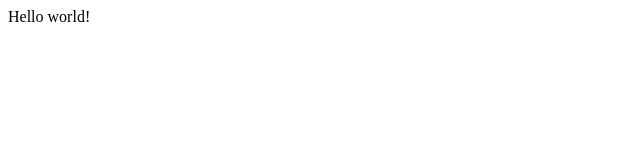
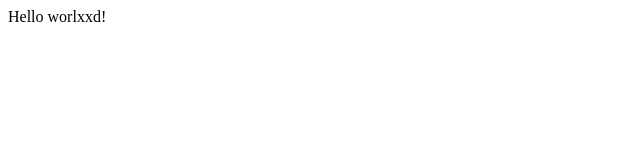
Before and after one commit to KrzysztofHum/fit-przepisy, a Gatsby site: page / in a window 1280 px wide. Shown: the full height of the page, 0-640 px from the left. Built offline with nearby package versions, Linux system fonts and the light colour scheme; Gatsby itself is replaced by a stand-in of ours.

Commit message:
first commit

```diff
--- a/src/pages/index.js
+++ b/src/pages/index.js
@@ -1,5 +1,5 @@
 import React from "react"
 
 export default function Home() {
-  return <div>Hello world!</div>
+  return <div>Hello worlxxd!</div>
 }
```
Also changed, not shown: src/pages/about.js (added).
